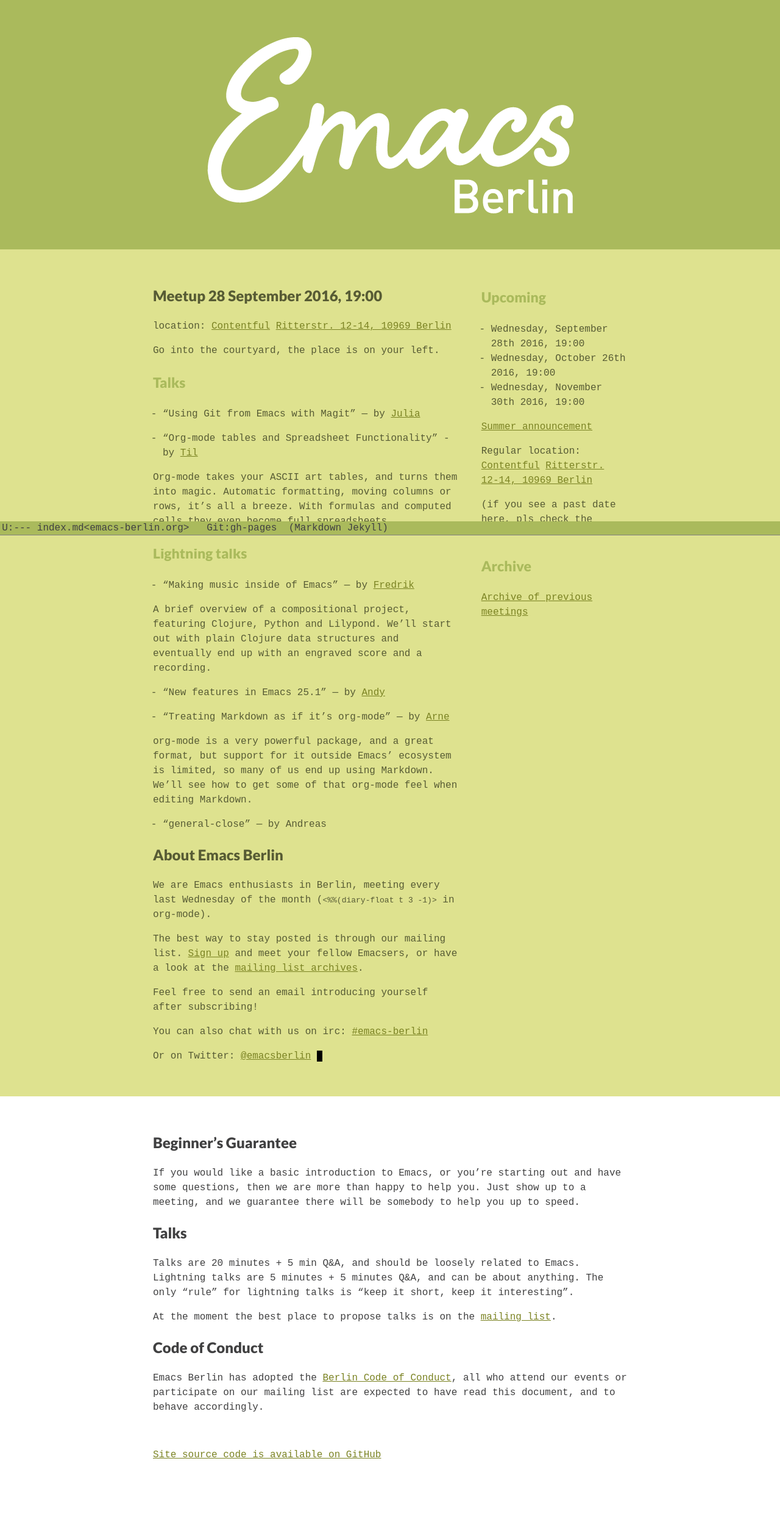
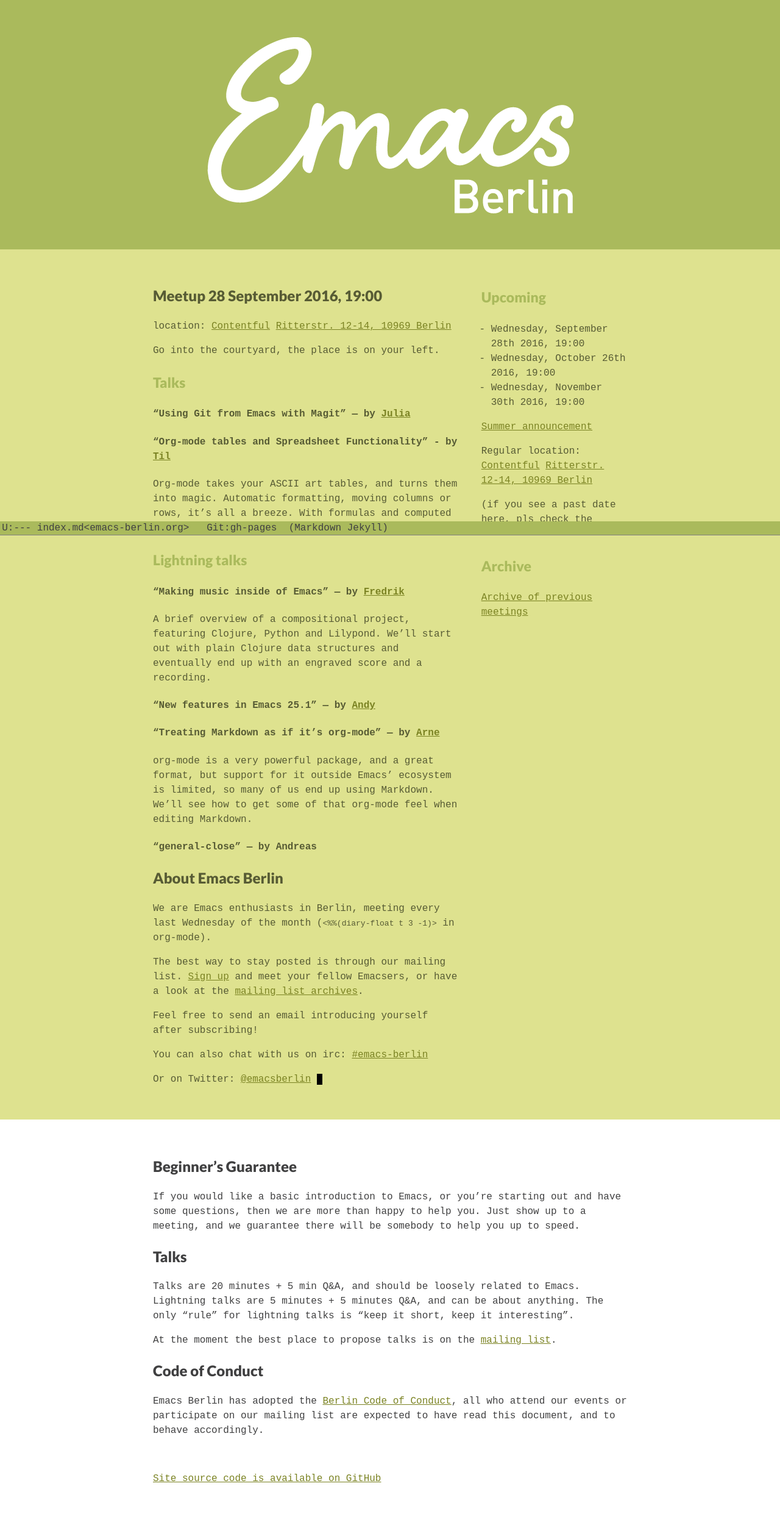
Before and after one commit to emacs-berlin/emacs-berlin.org, a Jekyll site: the page built from index.md, in a window 1280 px wide. Shown: the whole page at 61% size. Built offline with Jekyll 4.4.1, drawn with Linux system fonts in a browser that asks for light colours; before the commit the page ends 2462 px from its top, so only the background shows below that.

Commit message:
Maybe headers look better?

```diff
--- a/index.md
+++ b/index.md
@@ -22,25 +22,25 @@
 
 ### Talks
 
-* "Using Git from Emacs with Magit" — by [Julia](https://twitter.com/anderspree)
+#### "Using Git from Emacs with Magit" — by [Julia](https://twitter.com/anderspree)
 
-* "Org-mode tables and Spreadsheet Functionality" - by [Til](https://twitter.com/til)
+#### "Org-mode tables and Spreadsheet Functionality" - by [Til](https://twitter.com/til)
 
 Org-mode takes your ASCII art tables, and turns them into magic. Automatic formatting, moving columns or rows, it's all a breeze. With formulas and computed cells they even become full spreadsheets.
 
 ### Lightning talks
 
-* "Making music inside of Emacs" — by [Fredrik](https://twitter.com/quesebifurcan)
+#### "Making music inside of Emacs" — by [Fredrik](https://twitter.com/quesebifurcan)
 
 A brief overview of a compositional project, featuring Clojure, Python and Lilypond. We'll start out with plain Clojure data structures and eventually end up with an engraved score and a recording.
 
-* "New features in Emacs 25.1" — by [Andy](https://twitter.com/pxlpnk)
+#### "New features in Emacs 25.1" — by [Andy](https://twitter.com/pxlpnk)
 
-* "Treating Markdown as if it's org-mode" — by [Arne](https://twitter.com/plexus)
+#### "Treating Markdown as if it's org-mode" — by [Arne](https://twitter.com/plexus)
 
 org-mode is a very powerful package, and a great format, but support for it outside Emacs' ecosystem is limited, so many of us end up using Markdown. We'll see how to get some of that org-mode feel when editing Markdown.
 
-* "general-close" — by Andreas
+#### "general-close" — by Andreas
 
 
 ## About Emacs Berlin
```
